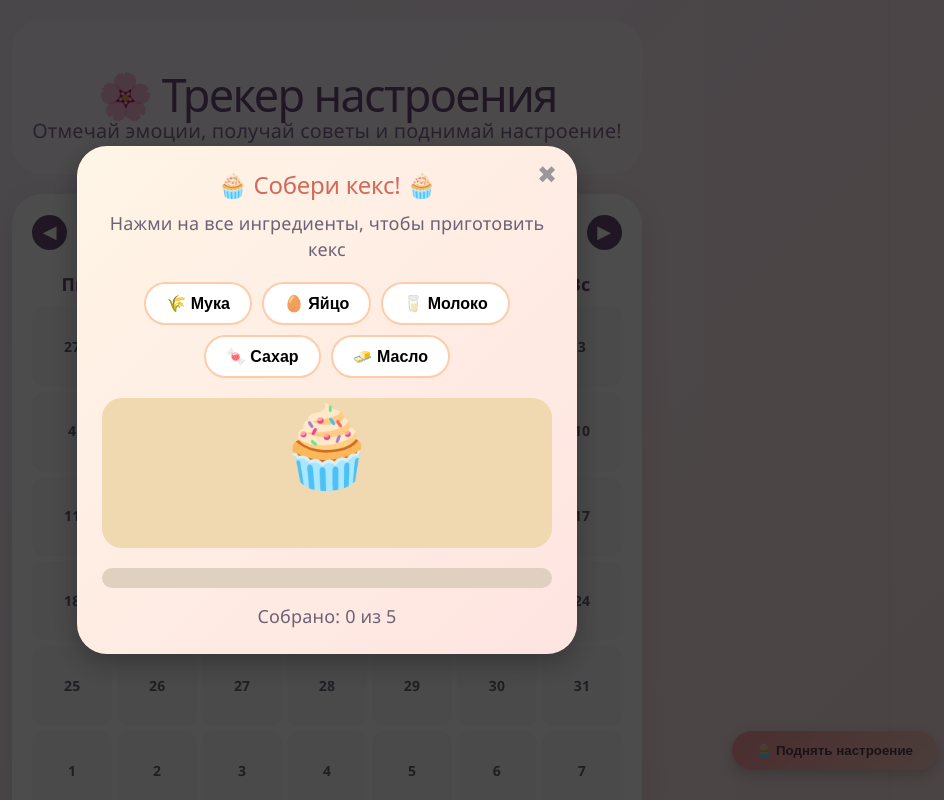
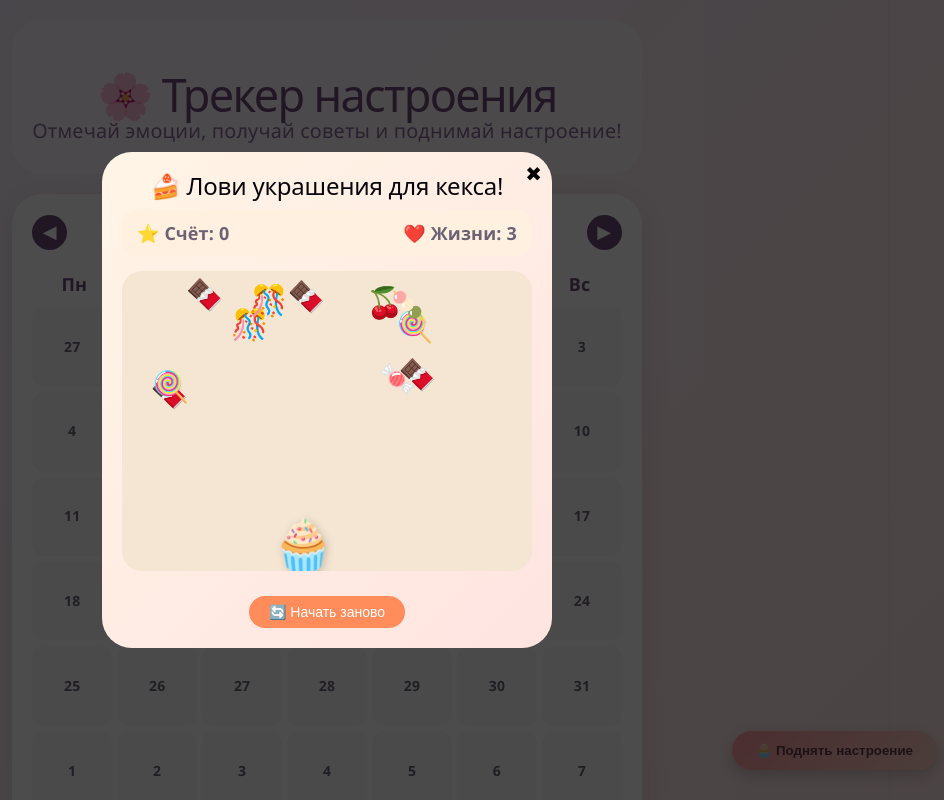
Before and after one commit to nastuxa52-glitch/pract1, a Vue app in the folder practica1/: page / in a window 1280 px wide. Both pictures are taken after a click on the button "🧁 Поднять настроение". Shown: the top 800 px of the page, without its empty margins (313-1257 px from the left). Built offline with nearby package versions, Linux system fonts and the light colour scheme.

Commit message:
изменение структуры проекта

```diff
--- a/practica1/src/components/MiniGame.vue
+++ b/practica1/src/components/MiniGame.vue
@@ -2,46 +2,35 @@
   <div class="game-overlay" @click.self="$emit('close')">
     <div class="game-modal">
       <button class="close-game" @click="$emit('close')">✖</button>
-      <h2>🧁 Собери кекс! 🧁</h2>
-      <p>Нажми на все ингредиенты, чтобы приготовить кекс</p>
+      <h2>🍰 Лови украшения для кекса!</h2>
 
-      <!-- Ингредиенты -->
-      <div class="ingredients">
-        <button
-          v-for="(item, index) in ingredients"
-          :key="index"
-          :class="['ingredient', { collected: item.collected }]"
-          @click="collectIngredient(index)"
-          :disabled="item.collected || gameFinished"
-        >
-          {{ item.emoji }} {{ item.name }}
-        </button>
+      <div class="game-stats">
+        <span>⭐ Счёт: {{ score }}</span>
+        <span>❤️ Жизни: {{ lives }}</span>
       </div>
 
-      <!-- Кекс который собирается -->
-      <div class="cake-container">
-        <div class="cake-base">
-          <span class="cake-emoji">🧁</span>
-          <div class="collected-items">
-            <span v-for="(item, index) in collectedList" :key="index">
-              {{ item.emoji }}
-            </span>
-          </div>
+      <div class="game-area" @mousemove="moveCatcher" @touchmove="moveCatcher">
+        <!-- Ловушка (кекс внизу) -->
+        <div class="cake-catcher" :style="{ left: catcherX + 'px' }">
+          🧁
+        </div>
+
+        <!-- Все падающие предметы -->
+        <div v-for="(item, index) in fallingItems" :key="index"
+             class="falling-item"
+             :style="{ left: item.x + 'px', top: item.y + 'px' }">
+          {{ item.emoji }}
         </div>
       </div>
 
-      <!-- Прогресс -->
-      <div class="progress-bar">
-        <div class="progress-fill" :style="{ width: progressPercent + '%' }"></div>
+      <!-- Экран "Игра окончена" -->
+      <div v-if="gameOver" class="game-over">
+        <div>🎮 Игра окончена!</div>
+        <div>Твой счёт: {{ score }}</div>
+        <button @click="startGame" class="again-btn">Играть снова</button>
       </div>
-      <p>Собрано: {{ collectedCount }} из {{ ingredients.length }}</p>
 
-      <!-- Результат -->
-      <div v-if="gameFinished" class="result">
-        <h3>🎉 Поздравляю! Кекс готов! 🎉</h3>
-        <p>Ты отлично справился!</p>
-        <button @click="resetGame" class="play-again">Приготовить ещё</button>
-      </div>
+      <button v-else @click="startGame" class="reset-btn">🔄 Начать заново</button>
     </div>
   </div>
 </template>
@@ -51,229 +40,221 @@ export default {
   name: 'MiniGame',
   data() {
     return {
-      ingredients: [
-        { name: 'Мука', emoji: '🌾', collected: false },
-        { name: 'Яйцо', emoji: '🥚', collected: false },
-        { name: 'Молоко', emoji: '🥛', collected: false },
-        { name: 'Сахар', emoji: '🍬', collected: false },
-        { name: 'Масло', emoji: '🧈', collected: false }
-      ]
+      score: 0,           // очки
+      lives: 3,           // жизни
+      catcherX: 150,      // позиция кекса (по горизонтали)
+      fallingItems: [],   // массив падающих предметов
+      gameActive: true,   // игра активна?
+      gameInterval: null  // таймер для обновления
     }
   },
   computed: {
-    // Количество собранных ингредиентов
-    collectedCount() {
-      return this.ingredients.filter(item => item.collected).length
-    },
-    // Процент прогресса
-    progressPercent() {
-      return (this.collectedCount / this.ingredients.length) * 100
-    },
-    // Список собранных ингредиентов
-    collectedList() {
-      return this.ingredients.filter(item => item.collected)
-    },
-    // Закончена ли игра
-    gameFinished() {
-      return this.collectedCount === this.ingredients.length
+    gameOver() {
+      return !this.gameActive
     }
   },
   methods: {
-    // Собрать ингредиент
-    collectIngredient(index) {
-      if (!this.ingredients[index].collected && !this.gameFinished) {
-        this.ingredients[index].collected = true
+    // Движение кекса за мышкой
+    moveCatcher(e) {
+      if (!this.gameActive) return
+
+      // Находим игровую область
+      const rect = document.querySelector('.game-area').getBoundingClientRect()
+      // Вычисляем позицию мыши
+      let x = (e.clientX || e.touches?.[0]?.clientX) - rect.left
+      // Отнимаем половину ширины кекса (40 пикселей)
+      x = x - 30
+      // Ограничиваем, чтобы кекс не вылезал за края
+      if (x < 0) x = 0
+      if (x > rect.width - 60) x = rect.width - 60
+      // Сохраняем позицию
+      this.catcherX = x
+    },
+
+    // Добавить новый падающий предмет
+    addFallingItem() {
+      if (!this.gameActive) return
+
+      // Список украшений (конфетки, украшения)
+      const items = ['🍫', '🍬', '🍒', '🎊', '🍡', '🍭', '🍩']
+      // Выбираем случайное украшение
+      const randomItem = items[Math.floor(Math.random() * items.length)]
+      // Случайная позиция по горизонтали
+      const randomX = Math.random() * 300
+
+      // Добавляем в массив
+      this.fallingItems.push({
+        emoji: randomItem,
+        x: randomX,
+        y: 0  // начинаем с верха
+      })
+    },
+
+    // Обновление игры (вызывается много раз в секунду)
+    updateGame() {
+      if (!this.gameActive) return
+
+      // 1. Двигаем все предметы вниз
+      for (let i = 0; i < this.fallingItems.length; i++) {
+        const item = this.fallingItems[i]
+        // Скорость падения - 2 пикселя за раз (было 5, стало 2 - медленнее!)
+        item.y += 2
+
+        // 2. Проверка: поймали ли предмет?
+        // Предмет пойман, если:
+        // - он внизу (y > 190)
+        // - он на одной высоте с кексом
+        // - они рядом по горизонтали
+        if (item.y > 190 && item.y < 230 && Math.abs(item.x - this.catcherX) < 45) {
+          // Удаляем предмет
+          this.fallingItems.splice(i, 1)
+          // Увеличиваем счёт
+          this.score++
+          i--  // потому что массив уменьшился
+        }
+        // 3. Проверка: предмет упал на землю?
+        else if (item.y > 260) {
+          // Удаляем предмет
+          this.fallingItems.splice(i, 1)
+          // Отнимаем жизнь
+          this.lives--
+          i--
+
+          // Если жизни кончились - игра окончена
+          if (this.lives <= 0) {
+            this.gameActive = false
+            clearInterval(this.gameInterval)  // останавливаем таймер
+          }
+        }
+      }
+
+      // 4. Иногда добавляем новый предмет (чем реже, тем легче)
+      // 0.15 = 15% шанс каждый раз (было 0.3 - стало реже)
+      if (Math.random() < 0.15) {
+        this.addFallingItem()
       }
     },
-    // Начать заново
-    resetGame() {
-      this.ingredients.forEach(item => {
-        item.collected = false
-      })
+
+    // Начать игру (или начать заново)
+    startGame() {
+      // Сбрасываем все значения
+      this.score = 0
+      this.lives = 3
+      this.fallingItems = []
+      this.gameActive = true
+      this.catcherX = 150
+
+      // Останавливаем старый таймер, если был
+      if (this.gameInterval) clearInterval(this.gameInterval)
+      // Запускаем новый таймер (каждые 50 миллисекунд)
+      this.gameInterval = setInterval(() => this.updateGame(), 50)
     }
+  },
+  // Когда игра открывается - запускаем её
+  mounted() {
+    this.startGame()
+  },
+  // Когда игра закрывается - выключаем таймер
+  beforeDestroy() {
+    if (this.gameInterval) clearInterval(this.gameInterval)
   }
 }
 </script>
 
 <style scoped>
-/* Затемнение фона */
 .game-overlay {
   position: fixed;
   top: 0;
   left: 0;
-  width: 100%;
-  height: 100%;
-  background: rgba(0, 0, 0, 0.7);
+  right: 0;
+  bottom: 0;
+  background: rgba(0,0,0,0.7);
   display: flex;
   align-items: center;
   justify-content: center;
   z-index: 1000;
 }
 
-/* Модальное окно */
 .game-modal {
   background: linear-gradient(135deg, #fff5e6, #ffe4e1);
   border-radius: 30px;
-  padding: 25px;
-  max-width: 500px;
+  padding: 20px;
+  max-width: 450px;
   width: 90%;
-  position: relative;
-  text-align: center;
-  box-shadow: 0 10px 30px rgba(0, 0, 0, 0.3);
-}
-
-/* Кнопка закрытия */
-.close-game {
-  position: absolute;
-  top: 15px;
-  right: 20px;
-  background: none;
-  border: none;
-  font-size: 24px;
-  cursor: pointer;
-  color: #999;
-}
-
-.close-game:hover {
-  color: #333;
-}
-
-/* Заголовок */
-h2 {
-  color: #d2695a;
-  margin-bottom: 10px;
-}
-
-/* Ингредиенты */
-.ingredients {
-  display: flex;
-  flex-wrap: wrap;
-  gap: 10px;
-  justify-content: center;
-  margin: 20px 0;
-}
-
-.ingredient {
-  background: white;
-  border: 2px solid #ffccaa;
-  border-radius: 25px;
-  padding: 10px 20px;
-  font-size: 16px;
-  cursor: pointer;
-  transition: all 0.3s;
-  font-weight:
-
-
-bold;
-}
-
-.ingredient:hover:not(:disabled) {
-  transform: scale(1.05);
-  background: #ffe4cc;
-  border-color: #ff8c5a;
-}
-
-.ingredient.collected {
-  background: #90ee90;
-  border-color: #228b22;
-  text-decoration: line-through;
-  opacity: 0.7;
-  cursor: not-allowed;
-}
-
-.ingredient:disabled {
-  cursor: not-allowed;
-}
-
-/* Контейнер с кексом */
-.cake-container {
-  background: #f0d8b0;
-  border-radius: 20px;
-  padding: 20px;
-  margin: 20px 0;
-  min-height: 150px;
-  display: flex;
-  align-items: center;
-  justify-content: center;
-}
-
-.cake-base {
   position: relative;
   text-align: center;
 }
 
-.cake-emoji {
-  font-size: 80px;
-  display: block;
+.close-game {
+  position: absolute;
+  top: 10px;
+  right: 10px;
+  background: none;
+  border: none;
+  font-size: 20px;
+  cursor: pointer;
 }
 
-.collected-items {
-  margin-top: 10px;
-  font-size: 24px;
-  min-height: 50px;
+.game-stats {
+  display: flex;
+  justify-content: space-between;
+  padding: 10px 15px;
+  background: #fff0e0;
+  border-radius: 15px;
+  margin: 10px 0;
+  font-weight: bold;
 }
 
-.collected-items span {
-  margin: 0 3px;
-  animation: bounce 0.5s ease;
+.game-area {
+  position: relative;
+  height: 300px;
+  background: #f5e6d3;
+  border-radius: 20px;
+  margin: 15px 0;
+  overflow: hidden;
+  cursor: none;
 }
 
-/* Прогресс-бар */
-.progress-bar {
-  width: 100%;
-  height: 20px;
-  background: #e0d0c0;
-  border-radius: 10px;
-  overflow: hidden;
-  margin: 15px 0;
+.cake-catcher {
+  position: absolute;
+  bottom: 15px;
+  font-size: 50px;
+  transition: left 0.05s linear;
+  pointer-events: none;
+  filter: drop-shadow(2px 2px 4px rgba(0,0,0,0.2));
 }
 
-.progress-fill {
-  height: 100%;
-  background: linear-gradient(90deg, #ff8c5a, #ffd700);
-  transition: width 0.3s ease;
-  border-radius: 10px;
+.falling-item {
+  position: absolute;
+  font-size: 30px;
+  pointer-events: none;
 }
 
-/* Результат */
-.result {
-  margin-top: 20px;
+.game-over {
+  margin-top: 15px;
   padding: 15px;
-  background: rgba(255, 255, 255, 0.9);
+  background: rgba(255,255,255,0.9);
   border-radius: 15px;
 }
 
-.result h3 {
-  color: #d2695a;
-  margin: 0 0 10px 0;
+.game-over div {
+  margin: 8px 0;
+  font-size: 18px;
+  font-weight: bold;
 }
 
-.play-again {
-  background: #6b4c7a;
+.reset-btn, .again-btn {
+  background: #ff8c5a;
   color: white;
   border: none;
-  padding: 10px 20px;
+  padding: 8px 20px;
   border-radius: 25px;
   cursor: pointer;
-  font-size: 16px;
   margin-top: 10px;
+  font-size: 14px;
 }
 
-.play-again:hover {
-  background: #8b5a9a;
-  transform: scale(1.05);
-}
-
-/* Анимации */
-@keyframes bounce {
-  0% { transform: scale(0); }
-  80% { transform: scale(1.2); }
-  100% { transform: scale(1); }
-}
-
-@keyframes shake {
-  0%, 100% { transform: rotate(0deg); }
-  25% { transform: rotate(5deg); }
-  75% { transform: rotate(-5deg); }
+.reset-btn:hover, .again-btn:hover {
+  background: #ff6b3a;
 }
 </style>
```
